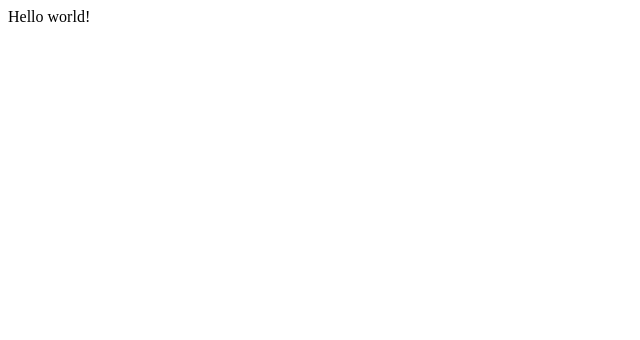
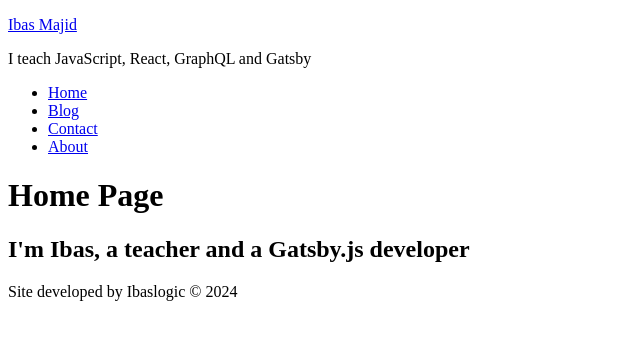
Before and after one commit to Samir22Raj/Frontend-Development, a Gatsby site in the folder Gatsby/ibaslogic-gatsby-tutorial/: page / in a window 1280 px wide. Shown: the whole page, without its empty margins (0-640 px from the left). Built offline with nearby package versions, Linux system fonts and the light colour scheme; Gatsby itself is replaced by a stand-in of ours.

Commit message:
components added

```diff
--- /dev/null
+++ b/Gatsby/ibaslogic-gatsby-tutorial/src/pages/components/footer.js
@@ -0,0 +1,13 @@
+import React from "react";
+
+const Footer = () => {
+	return (
+		<footer>
+			<p>
+				Site developed by Ibaslogic &copy; {new Date().getFullYear().toString()}{" "}
+			</p>
+		</footer>
+	);
+};
+
+export default Footer;
--- /dev/null
+++ b/Gatsby/ibaslogic-gatsby-tutorial/src/pages/components/header.js
@@ -0,0 +1,33 @@
+import React from "react";
+import { Link } from "gatsby";
+
+const Header = () => {
+	return (
+		<header>
+			<div>
+				<p>
+					<Link to="/">Ibas Majid</Link>
+				</p>
+				<p>I teach JavaScript, React, GraphQL and Gatsby</p>
+			</div>
+			<nav>
+				<ul>
+					<li>
+						<Link to="/">Home</Link>
+					</li>
+					<li>
+						<Link to="/blog/">Blog</Link>
+					</li>
+					<li>
+						<Link to="/contact/">Contact</Link>
+					</li>
+					<li>
+						<Link to="/about/">About</Link>
+					</li>
+				</ul>
+			</nav>
+		</header>
+	);
+};
+
+export default Header;
--- /dev/null
+++ b/Gatsby/ibaslogic-gatsby-tutorial/src/pages/components/layout.js
@@ -0,0 +1,16 @@
+import React from "react";
+import Header from "./header";
+import Footer from "./footer";
+
+const Layout = (props) => {
+	return (
+		<div>
+			<Header />
+			<h1>{props.pageTitle}</h1>
+			{props.children}
+			<Footer />
+		</div>
+	);
+};
+
+export default Layout;
--- a/Gatsby/ibaslogic-gatsby-tutorial/src/pages/index.js
+++ b/Gatsby/ibaslogic-gatsby-tutorial/src/pages/index.js
@@ -1,5 +1,15 @@
-import * as React from "react"
+import React from "react";
+import Layout from "./components/layout";
 
-export default function Home() {
-  return <div>Hello world!</div>
-}
+const Index = () => {
+	return (
+		<Layout pageTitle="Home Page">
+			<div>
+				<h2>I'm Ibas, a teacher and a Gatsby.js developer</h2>
+			</div>
+		</Layout>
+	);
+};
+
+export const Head = () => <title>Home Page</title>;
+export default Index;
```
Also changed, not shown: Gatsby/ibaslogic-gatsby-tutorial/src/pages/about.js (added, +16 -0 lines), Gatsby/ibaslogic-gatsby-tutorial/src/pages/blog.js (added, +15 -0 lines), Gatsby/ibaslogic-gatsby-tutorial/src/pages/contact.js (added, +15 -0 lines), 1 other file.
